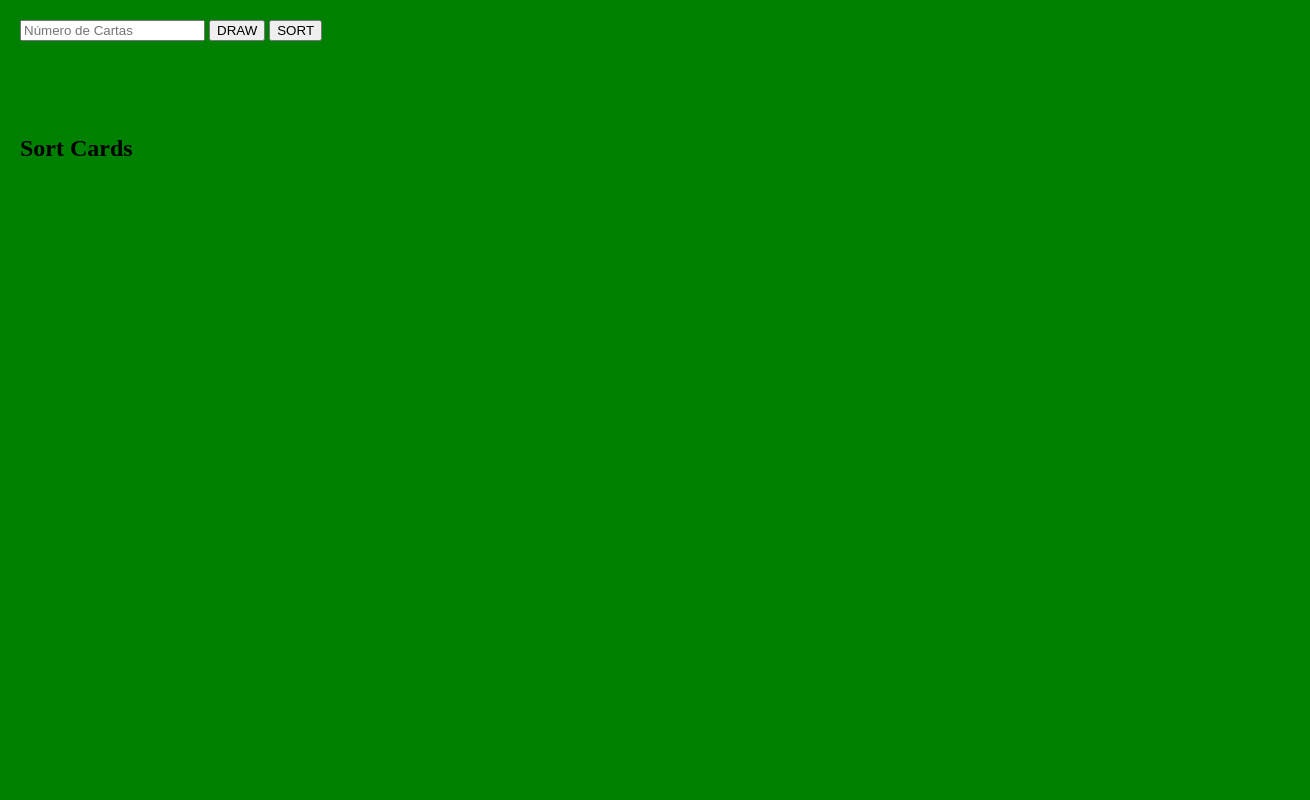
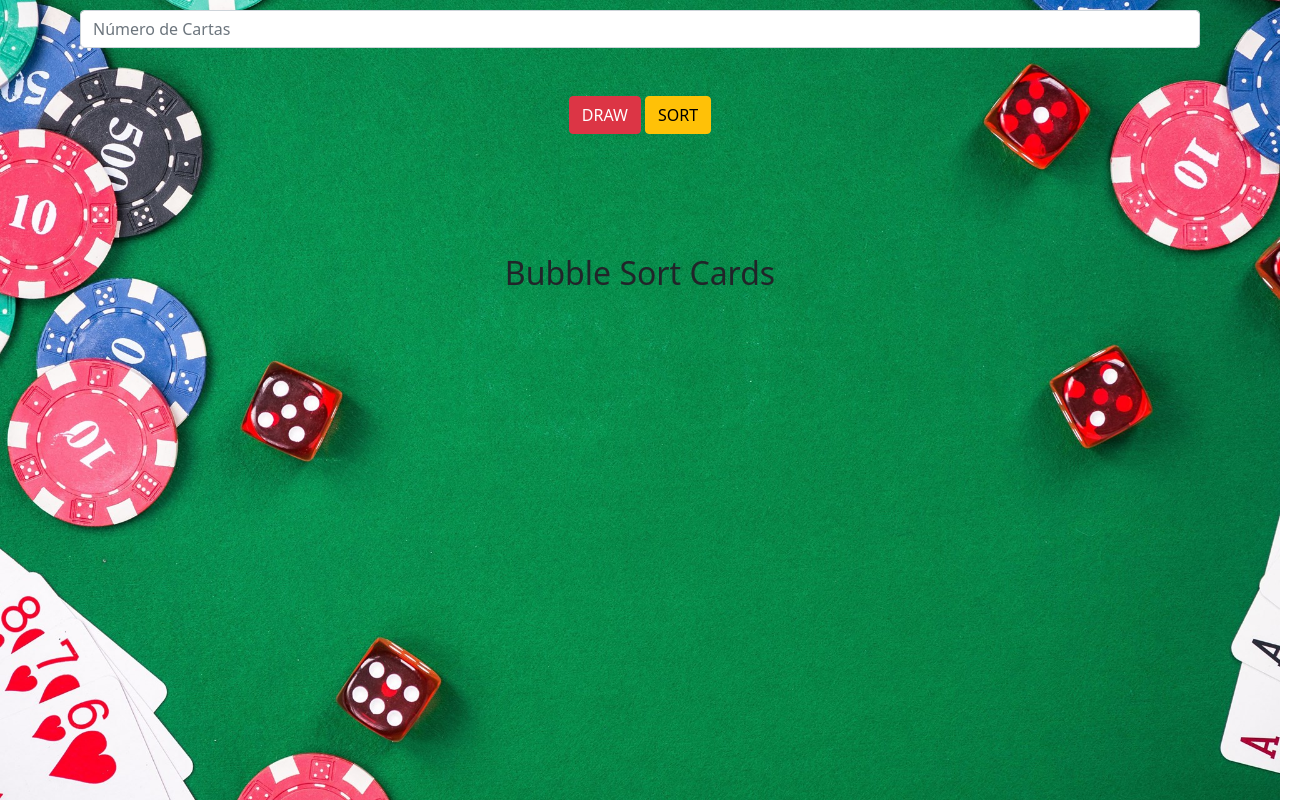
Before and after one commit to avaldivia11/sorting-cards, a plain HTML site: page index.html in a window 1280 px wide. Shown: the whole page, 1310 px wide, since content can reach past the window. Drawn offline with nearby package versions, Linux system fonts and the light colour scheme.

Commit message:
añandiendo estilo

```diff
--- a/index.html
+++ b/index.html
@@ -4,30 +4,38 @@
     <meta charset="UTF-8" />
     <meta http-equiv="X-UA-Compatible" content="IE=edge" />
     <meta name="viewport" content="width=device-width, initial-scale=1.0" />
-    <title>Document</title>
+    <title>Bubble Sorting Cards</title>
+    <link
+      href="https://cdn.jsdelivr.net/npm/bootstrap@5.1.3/dist/css/bootstrap.min.css"
+      rel="stylesheet"
+      integrity="sha384-1BmE4kWBq78iYhFldvKuhfTAU6auU8tT94WrHftjDbrCEXSU1oBoqyl2QvZ6jIW3"
+      crossorigin="anonymous"
+    />
     <link rel="stylesheet" href="./style.css" />
   </head>
   <body>
-    <div class="container">
-      <div class="form">
-        <input
-          type="text"
-          id="nro_cards"
-          name="nro_cards"
-          placeholder="Número de Cartas"
-        />
-        <button id="btnDraw">DRAW</button>
-        <button id="btnSort">SORT</button>
-      </div>
-      <div class="random-cards">
+    <div class="container-fluid text-center">
+      <div class="container form">
+        <input class="form-control mb-3" type="text" id="nro_cards" name="nro_cards" placeholder="Número de Cartas"/>
+        <div class="mt-5">
+          <button id="btnDraw" class="btn btn-danger">DRAW</button>
+          <button id="btnSort" class="btn btn-warning">SORT</button>
+        </div>
 
       </div>
-      <h2>Sort Cards</h2>
-      <div class="step-sorting-card">
 
-      </div>
+      <div class="random-cards mt-4 text-center"></div>
+      <h2 >Bubble Sort Cards</h2>
+      <div class="step-sorting-card text-center"></div>
+
+
     </div>
 
+    <script
+      src="https://cdn.jsdelivr.net/npm/bootstrap@5.1.3/dist/js/bootstrap.bundle.min.js"
+      integrity="sha384-ka7Sk0Gln4gmtz2MlQnikT1wXgYsOg+OMhuP+IlRH9sENBO0LRn5q+8nbTov4+1p"
+      crossorigin="anonymous"
+    ></script>
     <script src="./main.js"></script>
   </body>
 </html>
--- a/style.css
+++ b/style.css
@@ -1,28 +1,39 @@
 body {
-  background-color: green;
+  background-image: url('./4k-gambling-table-casino-dice-chips-besthqwallpapers.com-2048x1536.jpg');
+  background-size: cover;
+  background-position: center center;
+  background-repeat: no-repeat;
+  background-attachment: fixed;
   margin: 0;
+
 }
-.container {
+.text-center{
+  text-align: center;
+  align-items: center;
+  justify-content: center;
+}
+.container{
   width: 100%;
-  margin: 10px;
   padding: 10px;
+
+
 }
 .random-cards {
-  width: 100%;
-  height: 50px;
+  height: 80px;
   display: inline-flex;
   padding: 10px 0px;
 }
 .random-cards .card {
-  width: 30px;
-  height: 50px;
+  width: 50px;
+  height: 70px;
   border-radius: 10px;
   background-color: #fff;
   display: flex;
   justify-content: center;
   align-items: center;
   padding: 2px;
-  margin: 0 2px;
+  margin: 0 10px;
+  box-shadow: 0 19px 38px rgba(0,0,0,0.30), 0 15px 12px rgba(0,0,0,0.22);
 }
 
 .random-cards .card .number {
@@ -39,7 +50,7 @@ body {
   content: "\2660";
   color: black;
   display: flex;
-  width: 100%;
+
   transform: rotate(180deg);
 }
 .random-cards .card .number.cubs::before {
```
Also changed, not shown: 4k-gambling-table-casino-dice-chips-besthqwallpapers.com-2048x1536.jpg (added).
